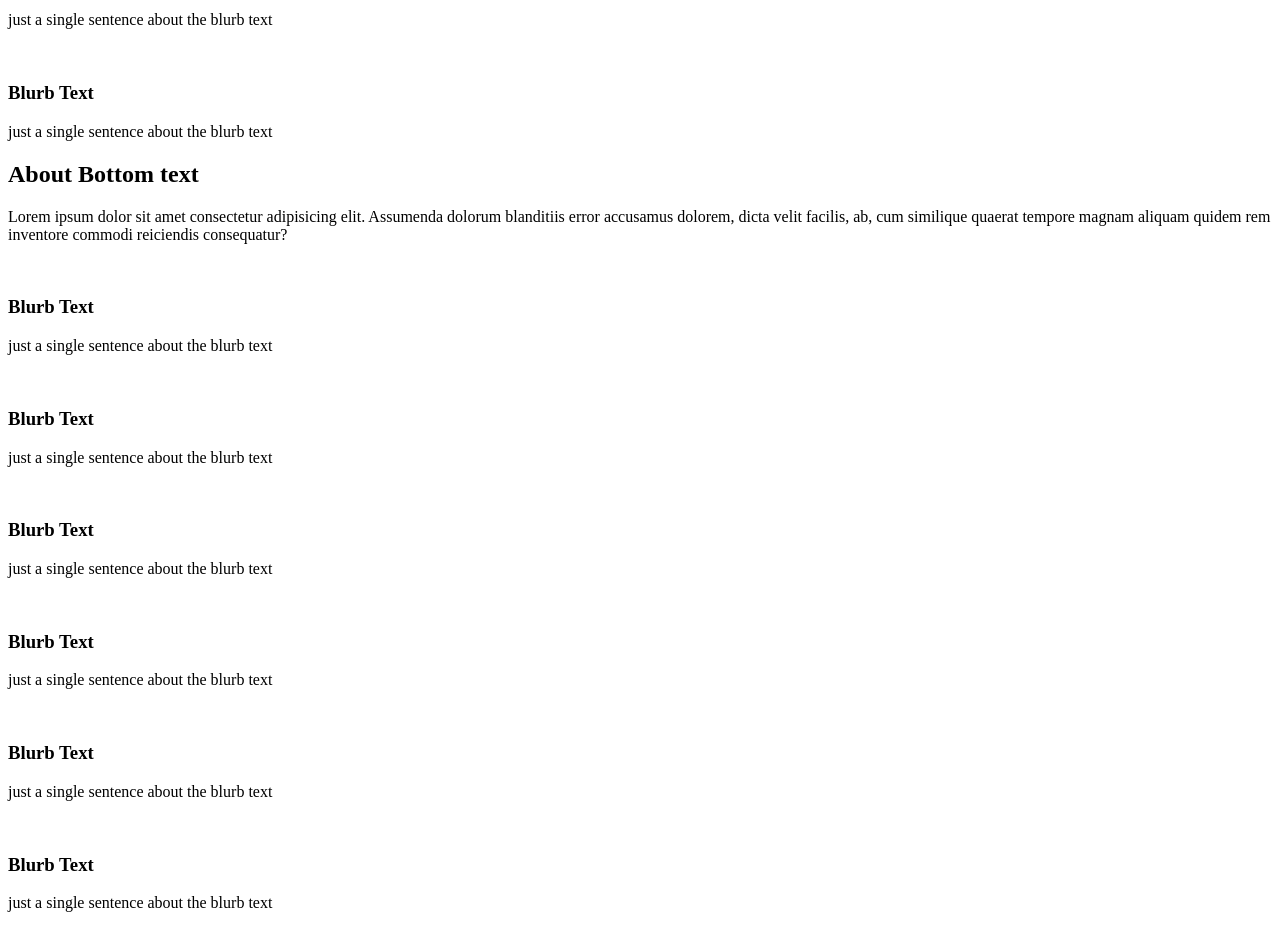
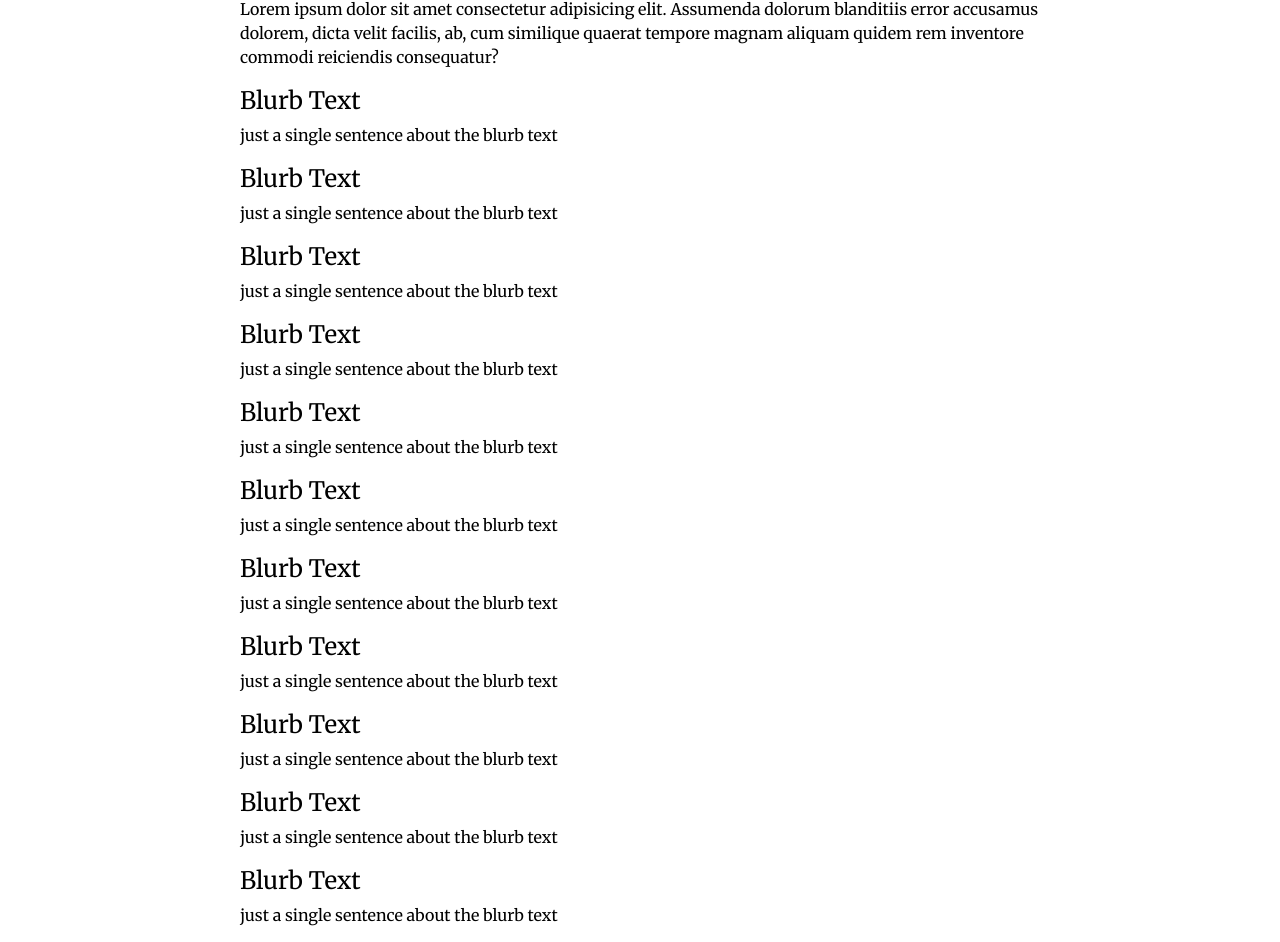
Before and after one commit to lambda-stockly/build-stockly-MarketingUI-Reed, a plain HTML site: page about.html in a window 1280 px wide. Shown: the part 620-1562 px from the top of the page. Drawn offline with Linux system fonts and the light colour scheme.

Commit message:
WIP: Less, global, reset, variables added.  going to add sections to html

```diff
--- a/about.html
+++ b/about.html
@@ -5,6 +5,11 @@
     <meta name="viewport" content="width=device-width, initial-scale=1.0" />
     <meta http-equiv="X-UA-Compatible" content="ie=edge" />
     <title>About</title>
+    <link
+      href="https://fonts.googleapis.com/css?family=Merriweather|Open+Sans&display=swap"
+      rel="stylesheet"
+    />
+    <link href="css/index.css" rel="stylesheet" />
   </head>
   <body>
     <div class="container">
--- /dev/null
+++ b/less/global.less
@@ -0,0 +1,52 @@
+* {
+  box-sizing: border-box;
+}
+
+html {
+  font-size: 62.5%;
+}
+
+html,
+body {
+  //   font-family: "Open Sans", sans-serif;
+  font-family: "Merriweather", serif;
+}
+
+h1,
+h2,
+h3,
+h4,
+h5 {
+  font-family: "Merriweather", serif;
+}
+
+h1 {
+  font-size: 4rem;
+}
+
+h2 {
+  font-size: 3.2rem;
+  padding-bottom: 10px;
+}
+
+h3 {
+  font-size: 2.4rem;
+  padding-bottom: 10px;
+}
+
+p {
+  line-height: 1.5;
+  font-size: 1.6rem;
+  padding-bottom: 10px;
+}
+
+img {
+  max-width: 100%;
+  height: auto;
+}
+
+.container {
+  max-width: 800px;
+  width: 100%;
+  margin: 0 auto;
+}
--- /dev/null
+++ b/less/index.less
@@ -0,0 +1,10 @@
+//index file for imports
+
+@import "variables.less";
+@import "mixins.less";
+@import "reset.less";
+@import "global.less";
+@import "navbar.less";
+@import "footer.less";
+@import "home-page.less";
+@import "about-page.less";
--- /dev/null
+++ b/less/reset.less
@@ -0,0 +1,129 @@
+/* http://meyerweb.com/eric/tools/css/reset/
+   v2.0 | 20110126
+   License: none (public domain)
+*/
+
+html,
+body,
+div,
+span,
+applet,
+object,
+iframe,
+h1,
+h2,
+h3,
+h4,
+h5,
+h6,
+p,
+blockquote,
+pre,
+a,
+abbr,
+acronym,
+address,
+big,
+cite,
+code,
+del,
+dfn,
+em,
+img,
+ins,
+kbd,
+q,
+s,
+samp,
+small,
+strike,
+strong,
+sub,
+sup,
+tt,
+var,
+b,
+u,
+i,
+center,
+dl,
+dt,
+dd,
+ol,
+ul,
+li,
+fieldset,
+form,
+label,
+legend,
+table,
+caption,
+tbody,
+tfoot,
+thead,
+tr,
+th,
+td,
+article,
+aside,
+canvas,
+details,
+embed,
+figure,
+figcaption,
+footer,
+header,
+hgroup,
+menu,
+nav,
+output,
+ruby,
+section,
+summary,
+time,
+mark,
+audio,
+video {
+  margin: 0;
+  padding: 0;
+  border: 0;
+  font-size: 100%;
+  font: inherit;
+  vertical-align: baseline;
+}
+/* HTML5 display-role reset for older browsers */
+article,
+aside,
+details,
+figcaption,
+figure,
+footer,
+header,
+hgroup,
+menu,
+nav,
+section {
+  display: block;
+}
+body {
+  line-height: 1;
+}
+ol,
+ul {
+  list-style: none;
+}
+blockquote,
+q {
+  quotes: none;
+}
+blockquote:before,
+blockquote:after,
+q:before,
+q:after {
+  content: "";
+  content: none;
+}
+table {
+  border-collapse: collapse;
+  border-spacing: 0;
+}
--- /dev/null
+++ b/less/variables.less
@@ -0,0 +1,19 @@
+//color assignments
+// @font-color: @shark;
+@primaryColor: @cyan; //The primary color of the app.
+@secondaryColor: @darkNavy; //The secondary color. Also used for text on light background.
+@accentColor: @fadedNavy; //An accent color, can be used as a color for placeholder labels etc.
+@backgroundCyan: @fadedCyan; //Can be used for light backgrounds
+@backgroundGrey: @lightGrey; //Can be used for light backgrounds
+
+//colors
+// @shark: #212529;
+@cyan: #5ae5dd;
+@darkNavy: #0d122b;
+@fadedNavy: #97a2b9;
+@fadedCyan: #e0fcf9;
+@lightGrey: #f9f9f9;
+@white: #ffffff; //Main background color, can be used as text color on dark backgrounds
+
+//escape
+@mobile: ~"(max-width: 500px)";
```
Also changed, not shown: index.html (+5 -0 lines), css/index.css (added), less/about-page.less (added), less/footer.less (added), less/home-page.less (added), less/mixins.less (added), less/navbar.less (added).
